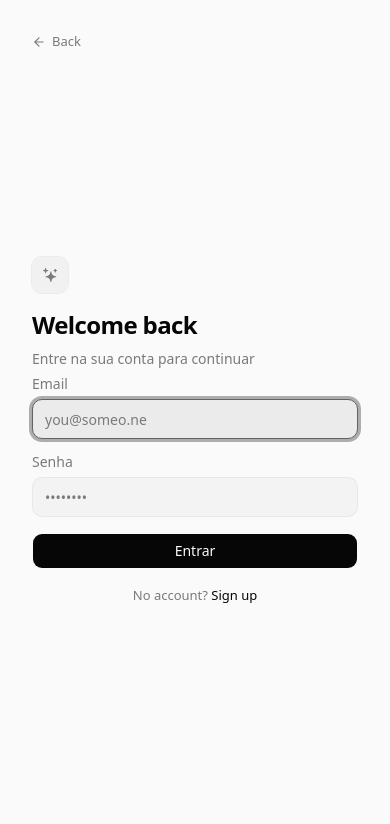
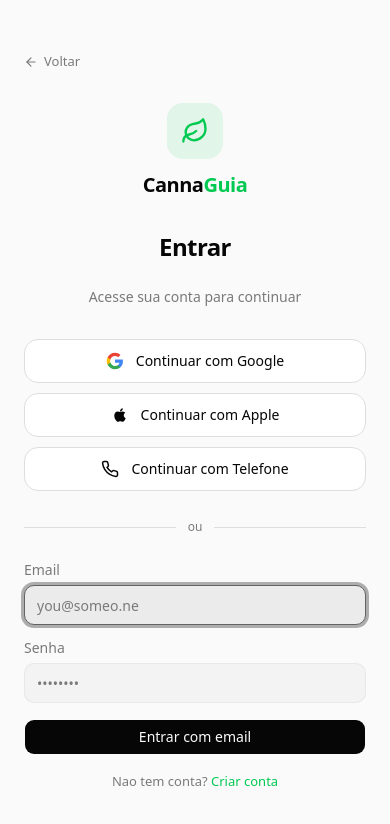
Before and after one commit to devdesapegai/cannaguia, a Next.js app: page /login in a window 390 px wide. Shown: the top 824 px of the page. Built offline with nearby package versions, Linux system fonts and the light colour scheme; no server answers; what bcrypt-ts would draw is missing.

Commit message:
Redesign auth pages with CannaGuia branding
- Leaf icon + CannaGuia logo on login/register
- Social login buttons (Google, Apple, Telefone)
- Clean centered layout, remove Vercel branding
- Full PT-BR translation

```diff
--- a/app/(auth)/layout.tsx
+++ b/app/(auth)/layout.tsx
@@ -1,7 +1,5 @@
-import { ArrowLeftIcon } from "lucide-react";
+import { ArrowLeftIcon, Leaf } from "lucide-react";
 import Link from "next/link";
-import { SparklesIcon, VercelIcon } from "@/components/chat/icons";
-import { Preview } from "@/components/chat/preview";
 
 export default function AuthLayout({
   children,
@@ -9,33 +7,25 @@
   children: React.ReactNode;
 }) {
   return (
-    <div className="flex h-dvh w-screen bg-sidebar">
-      <div className="flex w-full flex-col bg-background p-8 xl:w-[600px] xl:shrink-0 xl:rounded-r-2xl xl:border-r xl:border-border/40 md:p-16">
+    <div className="flex h-dvh w-screen items-center justify-center bg-background">
+      <div className="w-full max-w-md px-6">
         <Link
-          className="flex w-fit items-center gap-1.5 text-[13px] text-muted-foreground transition-colors hover:text-foreground"
+          className="flex w-fit items-center gap-1.5 text-[13px] text-muted-foreground transition-colors hover:text-foreground mb-8"
           href="/"
         >
           <ArrowLeftIcon className="size-3.5" />
-          Back
+          Voltar
         </Link>
-        <div className="mx-auto flex w-full max-w-md flex-1 flex-col justify-center gap-10">
-          <div className="flex flex-col gap-2">
-            <div className="mb-2 flex size-9 items-center justify-center rounded-lg bg-muted/60 text-muted-foreground ring-1 ring-border/50">
-              <SparklesIcon size={14} />
+        <div className="flex flex-col gap-6">
+          <div className="flex flex-col items-center gap-3 mb-2">
+            <div className="flex size-14 items-center justify-center rounded-2xl bg-green-500/10">
+              <Leaf className="size-7 text-green-500" />
             </div>
-            {children}
+            <span className="text-xl font-bold tracking-tight">
+              Canna<span className="text-green-500">Guia</span>
+            </span>
           </div>
-        </div>
-      </div>
-
-      <div className="hidden flex-1 flex-col overflow-hidden pl-12 xl:flex">
-        <div className="flex items-center gap-1.5 pt-8 text-[13px] text-muted-foreground/50">
-          Powered by
-          <VercelIcon size={14} />
-          <span className="font-medium text-muted-foreground">AI Gateway</span>
-        </div>
-        <div className="flex-1 pt-4">
-          <Preview />
+          {children}
         </div>
       </div>
     </div>
--- a/app/(auth)/login/page.tsx
+++ b/app/(auth)/login/page.tsx
@@ -25,12 +25,9 @@
   // biome-ignore lint/correctness/useExhaustiveDependencies: router and updateSession are stable refs
   useEffect(() => {
     if (state.status === "failed") {
-      toast({ type: "error", description: "Invalid credentials!" });
+      toast({ type: "error", description: "Credenciais invalidas!" });
     } else if (state.status === "invalid_data") {
-      toast({
-        type: "error",
-        description: "Failed validating your submission!",
-      });
+      toast({ type: "error", description: "Dados invalidos!" });
     } else if (state.status === "success") {
       setIsSuccessful(true);
       updateSession();
@@ -45,19 +42,42 @@
 
   return (
     <>
-      <h1 className="text-2xl font-semibold tracking-tight">Welcome back</h1>
-      <p className="text-sm text-muted-foreground">
-        Entre na sua conta para continuar
+      <h1 className="text-2xl font-semibold tracking-tight text-center">Entrar</h1>
+      <p className="text-sm text-muted-foreground text-center">
+        Acesse sua conta para continuar
       </p>
+
+      {/* Social login buttons */}
+      <div className="flex flex-col gap-2.5 mt-2">
+        <button className="flex items-center justify-center gap-3 w-full h-11 rounded-xl border border-border bg-card text-sm font-medium hover:bg-accent transition-colors">
+          <svg width="18" height="18" viewBox="0 0 24 24"><path d="M22.56 12.25c0-.78-.07-1.53-.2-2.25H12v4.26h5.92a5.06 5.06 0 01-2.2 3.32v2.77h3.57c2.08-1.92 3.28-4.74 3.28-8.1z" fill="#4285F4"/><path d="M12 23c2.97 0 5.46-.98 7.28-2.66l-3.57-2.77c-.98.66-2.23 1.06-3.71 1.06-2.86 0-5.29-1.93-6.16-4.53H2.18v2.84C3.99 20.53 7.7 23 12 23z" fill="#34A853"/><path d="M5.84 14.09c-.22-.66-.35-1.36-.35-2.09s.13-1.43.35-2.09V7.07H2.18C1.43 8.55 1 10.22 1 12s.43 3.45 1.18 4.93l2.85-2.22.81-.62z" fill="#FBBC05"/><path d="M12 5.38c1.62 0 3.06.56 4.21 1.64l3.15-3.15C17.45 2.09 14.97 1 12 1 7.7 1 3.99 3.47 2.18 7.07l3.66 2.84c.87-2.6 3.3-4.53 6.16-4.53z" fill="#EA4335"/></svg>
+          Continuar com Google
+        </button>
+        <button className="flex items-center justify-center gap-3 w-full h-11 rounded-xl border border-border bg-card text-sm font-medium hover:bg-accent transition-colors">
+          <svg width="18" height="18" viewBox="0 0 24 24" fill="currentColor"><path d="M17.05 20.28c-.98.95-2.05.8-3.08.35-1.09-.46-2.09-.48-3.24 0-1.44.62-2.2.44-3.06-.35C2.79 15.25 3.51 7.59 9.05 7.31c1.35.07 2.29.74 3.08.8 1.18-.24 2.31-.93 3.57-.84 1.51.12 2.65.72 3.4 1.8-3.12 1.87-2.38 5.98.48 7.13-.57 1.5-1.31 2.99-2.54 4.09zM12.03 7.25c-.15-2.23 1.66-4.07 3.74-4.25.29 2.58-2.34 4.5-3.74 4.25z"/></svg>
+          Continuar com Apple
+        </button>
+        <button className="flex items-center justify-center gap-3 w-full h-11 rounded-xl border border-border bg-card text-sm font-medium hover:bg-accent transition-colors">
+          <svg width="18" height="18" viewBox="0 0 24 24" fill="none" stroke="currentColor" strokeWidth="2"><path d="M22 16.92v3a2 2 0 01-2.18 2 19.79 19.79 0 01-8.63-3.07 19.5 19.5 0 01-6-6 19.79 19.79 0 01-3.07-8.67A2 2 0 014.11 2h3a2 2 0 012 1.72 12.84 12.84 0 00.7 2.81 2 2 0 01-.45 2.11L8.09 9.91a16 16 0 006 6l1.27-1.27a2 2 0 012.11-.45 12.84 12.84 0 002.81.7A2 2 0 0122 16.92z"/></svg>
+          Continuar com Telefone
+        </button>
+      </div>
+
+      <div className="flex items-center gap-3 my-1">
+        <div className="flex-1 h-px bg-border" />
+        <span className="text-xs text-muted-foreground">ou</span>
+        <div className="flex-1 h-px bg-border" />
+      </div>
+
       <AuthForm action={handleSubmit} defaultEmail={email}>
-        <SubmitButton isSuccessful={isSuccessful}>Entrar</SubmitButton>
+        <SubmitButton isSuccessful={isSuccessful}>Entrar com email</SubmitButton>
         <p className="text-center text-[13px] text-muted-foreground">
-          {"No account? "}
+          {"Nao tem conta? "}
           <Link
-            className="text-foreground underline-offset-4 hover:underline"
+            className="text-green-500 underline-offset-4 hover:underline"
             href="/register"
           >
-            Sign up
+            Criar conta
           </Link>
         </p>
       </AuthForm>
--- a/app/(auth)/register/page.tsx
+++ b/app/(auth)/register/page.tsx
@@ -24,16 +24,13 @@
   // biome-ignore lint/correctness/useExhaustiveDependencies: router and updateSession are stable refs
   useEffect(() => {
     if (state.status === "user_exists") {
-      toast({ type: "error", description: "Account already exists!" });
+      toast({ type: "error", description: "Conta ja existe!" });
     } else if (state.status === "failed") {
-      toast({ type: "error", description: "Failed to create account!" });
+      toast({ type: "error", description: "Erro ao criar conta!" });
     } else if (state.status === "invalid_data") {
-      toast({
-        type: "error",
-        description: "Failed validating your submission!",
-      });
+      toast({ type: "error", description: "Dados invalidos!" });
     } else if (state.status === "success") {
-      toast({ type: "success", description: "Account created!" });
+      toast({ type: "success", description: "Conta criada!" });
       setIsSuccessful(true);
       updateSession();
       router.refresh();
@@ -47,17 +44,40 @@
 
   return (
     <>
-      <h1 className="text-2xl font-semibold tracking-tight">Criar conta</h1>
-      <p className="text-sm text-muted-foreground">Get started for free</p>
+      <h1 className="text-2xl font-semibold tracking-tight text-center">Criar conta</h1>
+      <p className="text-sm text-muted-foreground text-center">Comece gratuitamente</p>
+
+      {/* Social login buttons */}
+      <div className="flex flex-col gap-2.5 mt-2">
+        <button className="flex items-center justify-center gap-3 w-full h-11 rounded-xl border border-border bg-card text-sm font-medium hover:bg-accent transition-colors">
+          <svg width="18" height="18" viewBox="0 0 24 24"><path d="M22.56 12.25c0-.78-.07-1.53-.2-2.25H12v4.26h5.92a5.06 5.06 0 01-2.2 3.32v2.77h3.57c2.08-1.92 3.28-4.74 3.28-8.1z" fill="#4285F4"/><path d="M12 23c2.97 0 5.46-.98 7.28-2.66l-3.57-2.77c-.98.66-2.23 1.06-3.71 1.06-2.86 0-5.29-1.93-6.16-4.53H2.18v2.84C3.99 20.53 7.7 23 12 23z" fill="#34A853"/><path d="M5.84 14.09c-.22-.66-.35-1.36-.35-2.09s.13-1.43.35-2.09V7.07H2.18C1.43 8.55 1 10.22 1 12s.43 3.45 1.18 4.93l2.85-2.22.81-.62z" fill="#FBBC05"/><path d="M12 5.38c1.62 0 3.06.56 4.21 1.64l3.15-3.15C17.45 2.09 14.97 1 12 1 7.7 1 3.99 3.47 2.18 7.07l3.66 2.84c.87-2.6 3.3-4.53 6.16-4.53z" fill="#EA4335"/></svg>
+          Continuar com Google
+        </button>
+        <button className="flex items-center justify-center gap-3 w-full h-11 rounded-xl border border-border bg-card text-sm font-medium hover:bg-accent transition-colors">
+          <svg width="18" height="18" viewBox="0 0 24 24" fill="currentColor"><path d="M17.05 20.28c-.98.95-2.05.8-3.08.35-1.09-.46-2.09-.48-3.24 0-1.44.62-2.2.44-3.06-.35C2.79 15.25 3.51 7.59 9.05 7.31c1.35.07 2.29.74 3.08.8 1.18-.24 2.31-.93 3.57-.84 1.51.12 2.65.72 3.4 1.8-3.12 1.87-2.38 5.98.48 7.13-.57 1.5-1.31 2.99-2.54 4.09zM12.03 7.25c-.15-2.23 1.66-4.07 3.74-4.25.29 2.58-2.34 4.5-3.74 4.25z"/></svg>
+          Continuar com Apple
+        </button>
+        <button className="flex items-center justify-center gap-3 w-full h-11 rounded-xl border border-border bg-card text-sm font-medium hover:bg-accent transition-colors">
+          <svg width="18" height="18" viewBox="0 0 24 24" fill="none" stroke="currentColor" strokeWidth="2"><path d="M22 16.92v3a2 2 0 01-2.18 2 19.79 19.79 0 01-8.63-3.07 19.5 19.5 0 01-6-6 19.79 19.79 0 01-3.07-8.67A2 2 0 014.11 2h3a2 2 0 012 1.72 12.84 12.84 0 00.7 2.81 2 2 0 01-.45 2.11L8.09 9.91a16 16 0 006 6l1.27-1.27a2 2 0 012.11-.45 12.84 12.84 0 002.81.7A2 2 0 0122 16.92z"/></svg>
+          Continuar com Telefone
+        </button>
+      </div>
+
+      <div className="flex items-center gap-3 my-1">
+        <div className="flex-1 h-px bg-border" />
+        <span className="text-xs text-muted-foreground">ou</span>
+        <div className="flex-1 h-px bg-border" />
+      </div>
+
       <AuthForm action={handleSubmit} defaultEmail={email}>
-        <SubmitButton isSuccessful={isSuccessful}>Criar conta</SubmitButton>
+        <SubmitButton isSuccessful={isSuccessful}>Criar conta com email</SubmitButton>
         <p className="text-center text-[13px] text-muted-foreground">
-          {"Have an account? "}
+          {"Ja tem conta? "}
           <Link
-            className="text-foreground underline-offset-4 hover:underline"
+            className="text-green-500 underline-offset-4 hover:underline"
             href="/login"
           >
-            Sign in
+            Entrar
           </Link>
         </p>
       </AuthForm>
```
